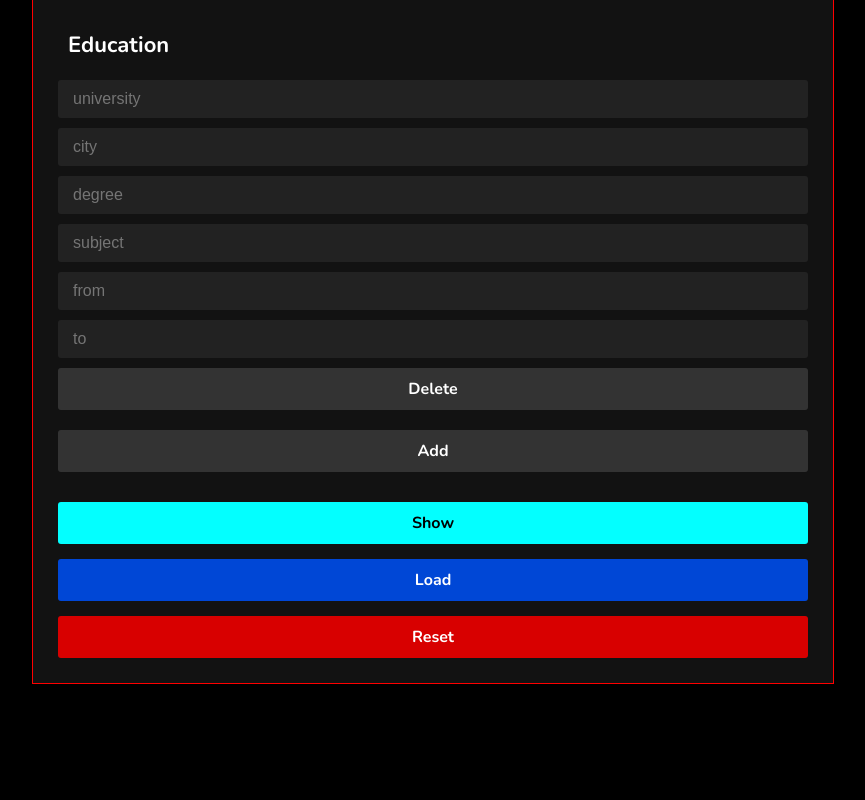
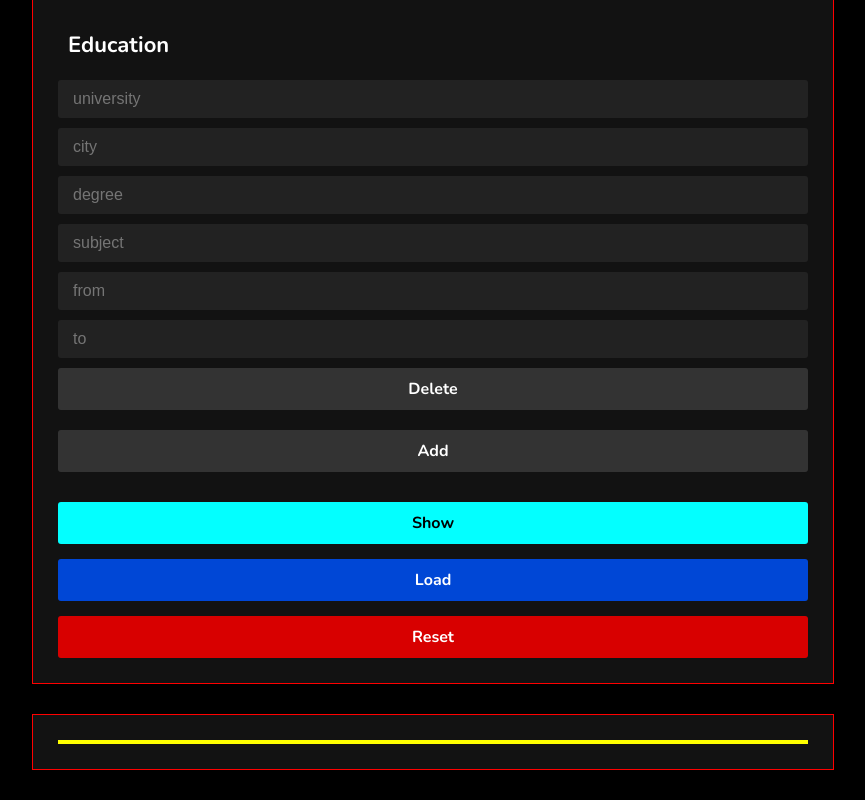
Before and after one commit to Aslam-Naseer/CV-Project, a React (Create React App) app: page / in a window 1280 px wide. Shown: the part 942-1742 px from the top of the page, without its empty margins (207-1072 px from the left). Before the commit the page ends 1656 px from the top, so only its background shows below. Built offline with nearby package versions, Linux system fonts and the light colour scheme.

Commit message:
Add PersonalInfo section in preview

```diff
--- a/src/App.js
+++ b/src/App.js
@@ -3,6 +3,7 @@ import CvForm from "./components/CvForm/CvForm";
 import Header from "./components/CvForm/header";
 import "./style.css";
 import statesEg from "./emptyState";
+import CvPreview from "./components/CVPreview/CvPreview";
 
 class App extends Component {
   constructor() {
@@ -142,6 +143,7 @@ class App extends Component {
           loadEg={this.loadEg}
           resetForm={this.resetForm}
         />
+        <CvPreview cv={this.state.cv} />
       </div>
     );
   }
--- /dev/null
+++ b/src/components/CVPreview/CvPreview.js
@@ -0,0 +1,14 @@
+import { Component } from "react";
+import Info from "./Info";
+
+class CvPreview extends Component {
+  render() {
+    return (
+      <div className="cv-preview">
+        <Info pi={this.props.cv.personalInfo}></Info>
+      </div>
+    );
+  }
+}
+
+export default CvPreview;
--- /dev/null
+++ b/src/components/CVPreview/Info.js
@@ -0,0 +1,23 @@
+import { Component } from "react";
+
+class Info extends Component {
+  render() {
+    const { pi } = this.props;
+    return (
+      <div className="info-preview">
+        <div>
+          <div>{pi.name}</div>
+          <div>{pi.title}</div>
+        </div>
+        <div>
+          <div>{pi.phone}</div>
+          <div>{pi.mail}</div>
+          <div>{pi.place}</div>
+        </div>
+        <div className="about-div">{pi.about}</div>
+      </div>
+    );
+  }
+}
+
+export default Info;
--- a/src/style.css
+++ b/src/style.css
@@ -68,7 +68,8 @@ p {
   margin: 15px 10px 10px 10px;
 }
 
-.cv-form {
+.cv-form,
+.cv-preview {
   background-color: #121212;
   margin: 30px auto;
   border: 1px solid red;
@@ -109,3 +110,16 @@ p {
 .reset-btn {
   background-color: #d80000;
 }
+
+.info-preview {
+  display: grid;
+  grid-template-columns: 5fr 3fr;
+}
+
+.info-preview>div {
+  border: 1px solid yellow
+}
+
+.about-div {
+  grid-column: 1/3;
+}
```
Also changed, not shown: src/components/CVPreview/Edu.js (added).
